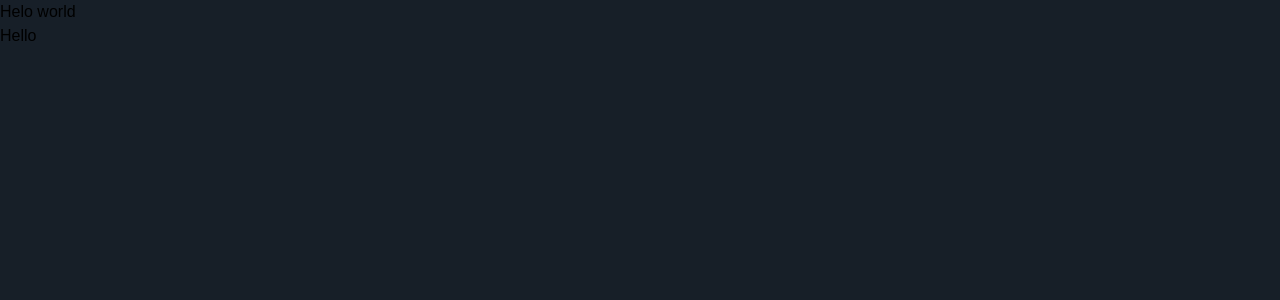
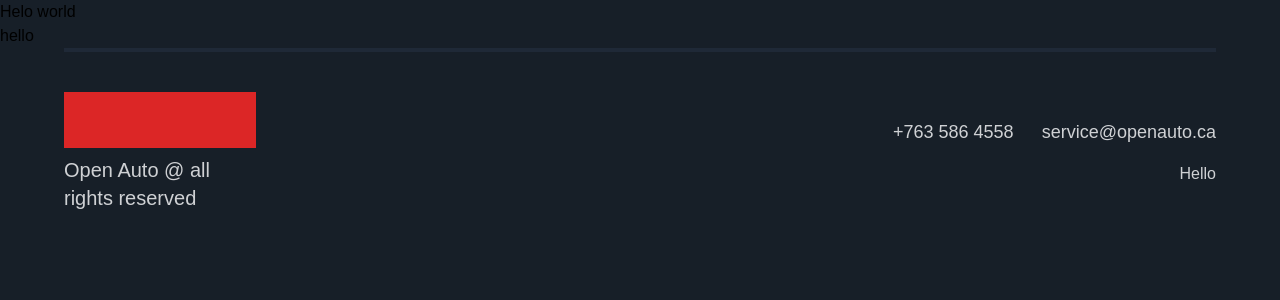
Before and after one commit to AbhiramKrishnaM/openauto-tsk, a React (Vite) app: page / in a window 1280 px wide. Shown: the top 300 px of the page. Built offline with nearby package versions, Linux system fonts and the light colour scheme.

Commit message:
added footer, soical icones

```diff
--- a/src/App.jsx
+++ b/src/App.jsx
@@ -1,12 +1,14 @@
 import Navbar from "@/components/core/Navbar";
-import Footer from "@/components/core/Footer";
+
+import Landing from "@/components/sections/Landing";
+import Info from "@/components/sections/Info";
 
 function App() {
   return (
     <div class="w-full h-screen justify-center bg-primary">
       <Navbar />
-
-      <Footer />
+      <Landing />
+      <Info />
     </div>
   );
 }
--- a/src/components/core/Footer.jsx
+++ b/src/components/core/Footer.jsx
@@ -1,5 +1,36 @@
 function Footer() {
-  return <div>Hello</div>;
+  const socialLinks = [
+    { id: 0, name: "Facebook", icon: "" },
+    { id: 1, name: "Twitter", icon: "" },
+    { id: 2, name: "Youtube", icon: "" },
+    { id: 3, name: "Linkedin", icon: "" },
+    { id: 4, name: "Instagram", icon: "" },
+  ];
+
+  return (
+    <footer className="w-full">
+      <div className="mx-auto w-[90%] border-t-4 border-gray-800 py-10 flex items-center justify-between">
+        {/* icon and rights */}
+        <div className="w-1/6">
+          <div id="logo" className="h-14 bg-red-600 mb-2"></div>
+          <span className="text-xl text-light">
+            Open Auto @ all rights reserved
+          </span>
+        </div>
+
+        {/* social links */}
+        <div className="text-light flex flex-col items-end gap-4">
+          <div id="contact-details" className="flex items-center gap-7">
+            <h3 className="text-lg">+763 586 4558</h3>
+            <h3 className="text-lg">service@openauto.ca</h3>
+          </div>
+          <div id="social-links">
+            <h1>Hello</h1>
+          </div>
+        </div>
+      </div>
+    </footer>
+  );
 }
 
 export default Footer;
--- a/src/components/sections/Info.jsx
+++ b/src/components/sections/Info.jsx
@@ -1,5 +1,11 @@
+import Footer from "../core/Footer";
+
 function Info() {
-  return <div>hello</div>;
+  return (
+    <div>
+      <Footer />
+    </div>
+  );
 }
 
 export default Info;
```
